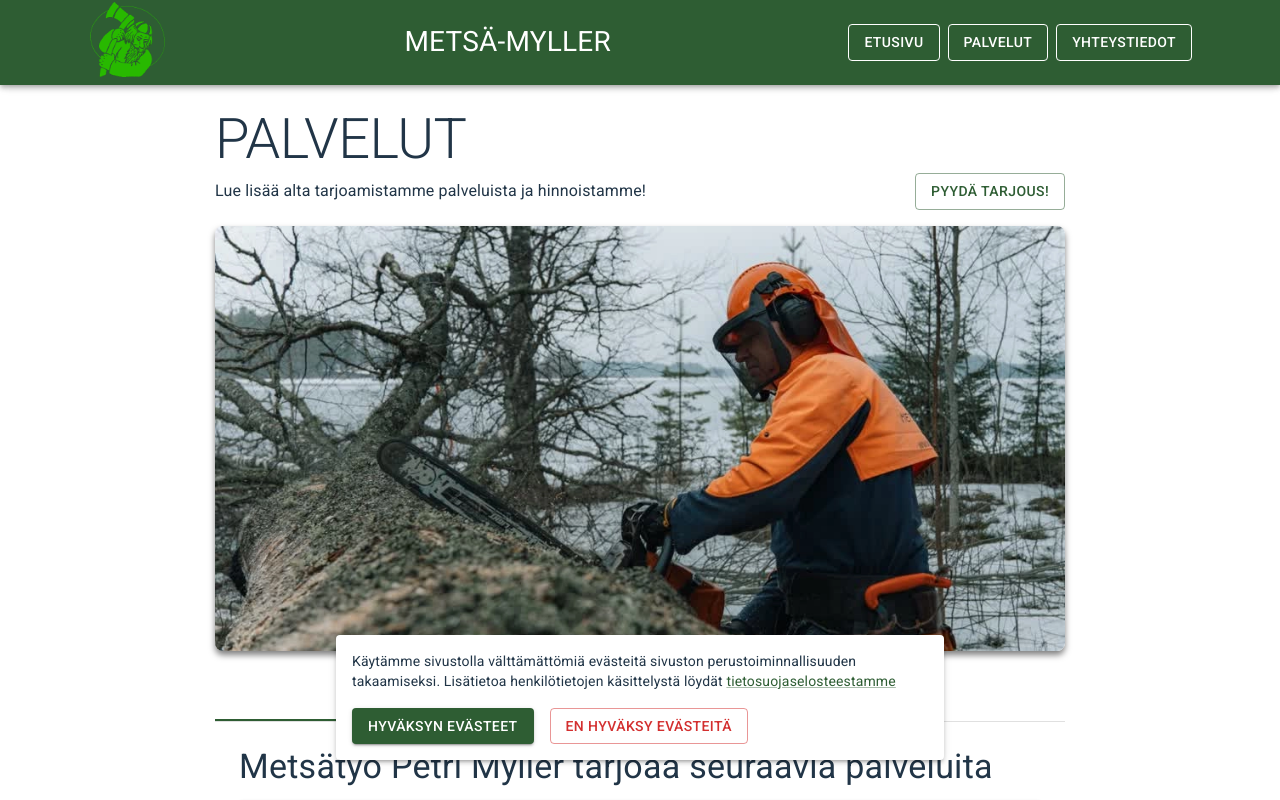
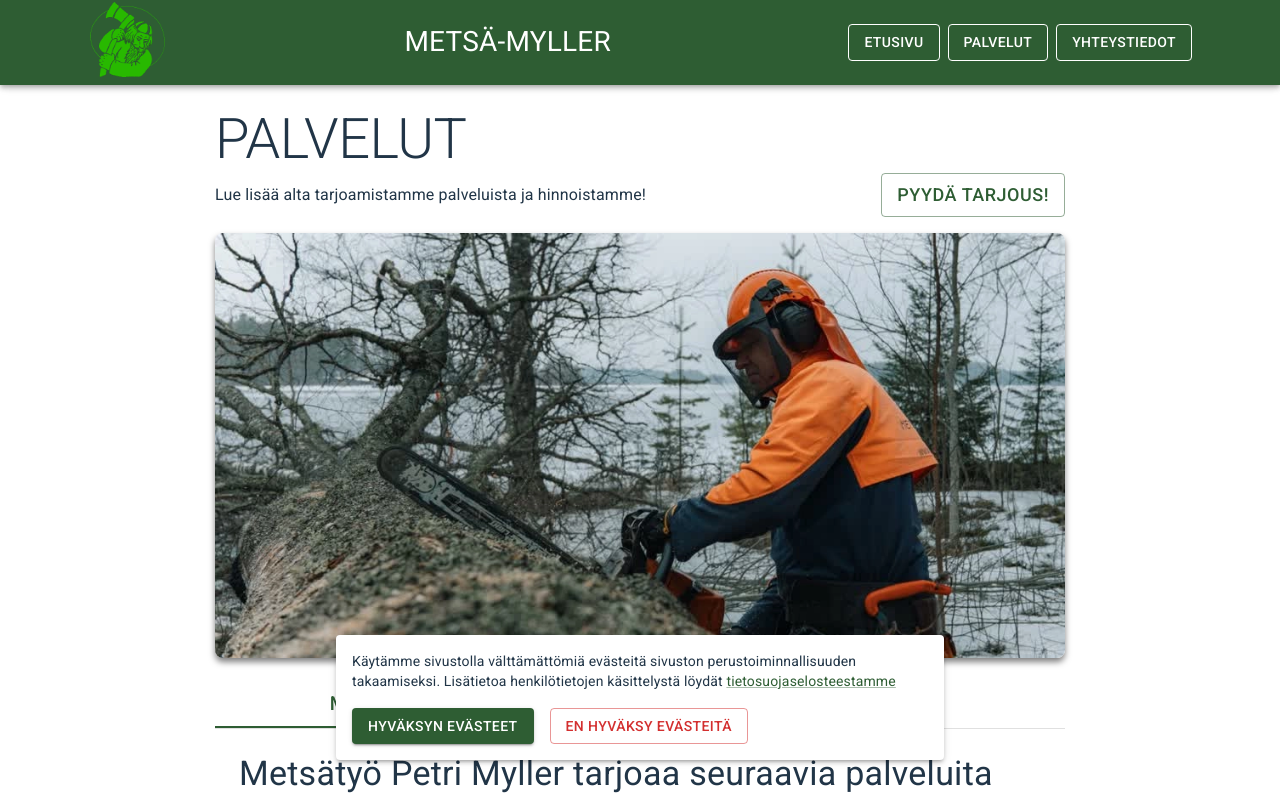
Before and after one commit to roopemyller/metsa-myller-websource, a React (Vite) app: page /palvelut in a window 1280 px wide. Shown: the top 800 px of the page. Built offline with nearby package versions, Linux system fonts and the light colour scheme.

Commit message:
udpated button text font sizes and also services tab header fontsizes

```diff
--- a/src/components/Contact.tsx
+++ b/src/components/Contact.tsx
@@ -173,7 +173,7 @@ const Contact : React.FC = () => {
                                 onVerify={onHCaptchaChange}
                                 languageOverride="fi"
                             />
-                            <Button variant="contained" color="primary" size="large" type="submit">
+                            <Button sx={{fontSize: 18}} variant="contained" color="primary" size="large" type="submit">
                                 Lähetä viesti
                             </Button>
                             {status && <Typography color="primary">{status}</Typography>}
--- a/src/components/Home.tsx
+++ b/src/components/Home.tsx
@@ -26,8 +26,8 @@ const Home : React.FC = () => {
                         <strong>Metsätyö Petri Myller toteuttaa kaikki metsätyöt ja puunkaadot ammattitaidolla ja luotettavasti!</strong>
                     </Typography>
                     <br />
-                    <Button variant="outlined" color="primary" component={Link} to="/yhteystiedot">Ota yhteyttä!</Button>
-                    <Button sx={{ ml: 1}} variant="outlined" color="primary" component={Link} to="/palvelut">Palvelut</Button>
+                    <Button sx={{ fontSize: 18}} variant="outlined" color="primary" component={Link} to="/yhteystiedot">Ota yhteyttä!</Button>
+                    <Button sx={{ ml: 1, fontSize: 18}} variant="outlined" color="primary" component={Link} to="/palvelut">Palvelut</Button>
                     <br />
                     <br />
                      <Box
--- a/src/components/Services.tsx
+++ b/src/components/Services.tsx
@@ -23,7 +23,7 @@ const Services : React.FC = () => {
                     Lue lisää alta tarjoamistamme palveluista ja hinnoistamme!
                 </Typography>
 
-                <Button variant="outlined" color="primary" component={Link} to="/yhteystiedot">Pyydä tarjous!</Button>
+                <Button sx={{fontSize: 18}} variant="outlined" color="primary" component={Link} to="/yhteystiedot">Pyydä tarjous!</Button>
             </Box>
             <Box
                 component="img"
@@ -41,8 +41,8 @@ const Services : React.FC = () => {
             <TabContext value={value}>
                 <Box sx={{ borderBottom: 1, borderColor: 'divider', mt: 2 }}>
                     <TabList onChange={handleChange} aria-label="services tabs" variant="fullWidth">
-                    <Tab label="Metsätyöpalvelut" value="1" />
-                    <Tab label="Polttopuut" value="2" />
+                    <Tab sx={{fontSize: 19}} label="Metsätyöpalvelut" value="1" />
+                    <Tab sx={{fontSize: 19}} label="Polttopuut" value="2" />
                     </TabList>
                 </Box>
                 <Box sx={{ width: '100%', maxWidth: '850px' }}>
```
